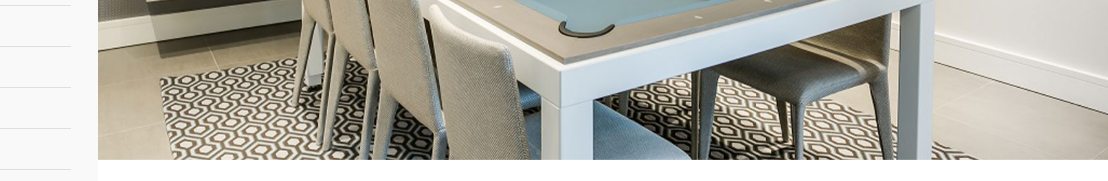
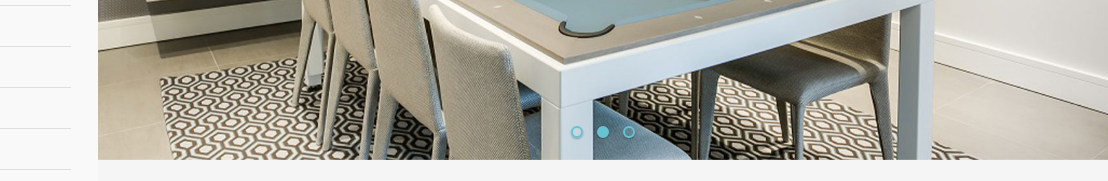
Before and after one commit to NbgDeki/fusion-tables, a website built with webpack: page src/index.html in a window 1280 px wide. Shown: the part 462-643 px from the top of the page, 172-1280 px from the left. Built offline with nearby package versions, Linux system fonts and the light colour scheme; some packages are replaced by stand-ins of ours; a script that the page names is missing; what @fortawesome/fontawesome would draw is missing.

Commit message:
add main carousel dots

```diff
--- a/src/css/_index.scss
+++ b/src/css/_index.scss
@@ -219,3 +219,34 @@
       padding: 0;
   }
 }
+
+
+.slajder {
+  .owl-dots {
+    position: absolute;
+    display: block;
+    width: 100%;
+    text-align: center;
+    bottom: 0;
+    padding: 15px 0;
+  }
+
+  .owl-dot {
+    display: inline-flex;
+
+    span {
+      display: inline-block;
+      height: 12px;
+      width: 12px;
+      margin: 5px 7px;
+      background: none;
+      border: 2px solid $primary;
+      border-radius: 50%;
+      box-shadow: 0 1px 2px rgba(0, 0, 0, .3);
+    }
+
+    &.active span {
+      background-color: $primary;
+    }
+  }
+}
--- a/src/js/index.js
+++ b/src/js/index.js
@@ -5,8 +5,12 @@ $(function () {
     $('.home-slider').owlCarousel({
         items: 1,
         autoHeight: true,
+        dots: true,
         nav: true,
-        navText: ['<img src="https://ministudio.rs/download/srelica-levo.png">', '<img src="https://ministudio.rs/download/strelica-desno.png">'],
+        navText: [
+          '<img src="https://ministudio.rs/download/srelica-levo.png">',
+          '<img src="https://ministudio.rs/download/strelica-desno.png">'
+        ],
         loop: true,
         autoplay: true,
         smartSpeed: 700,
```
